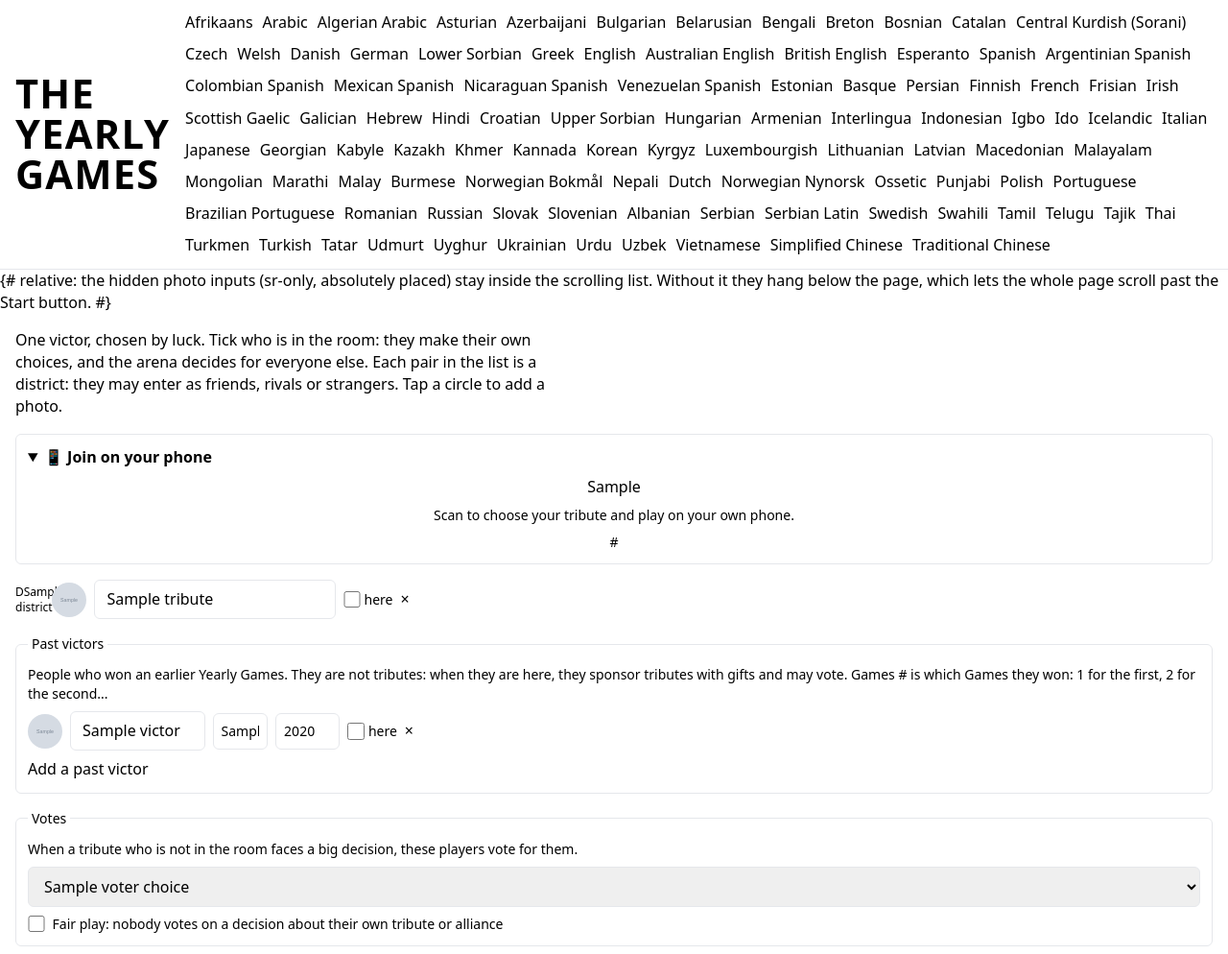
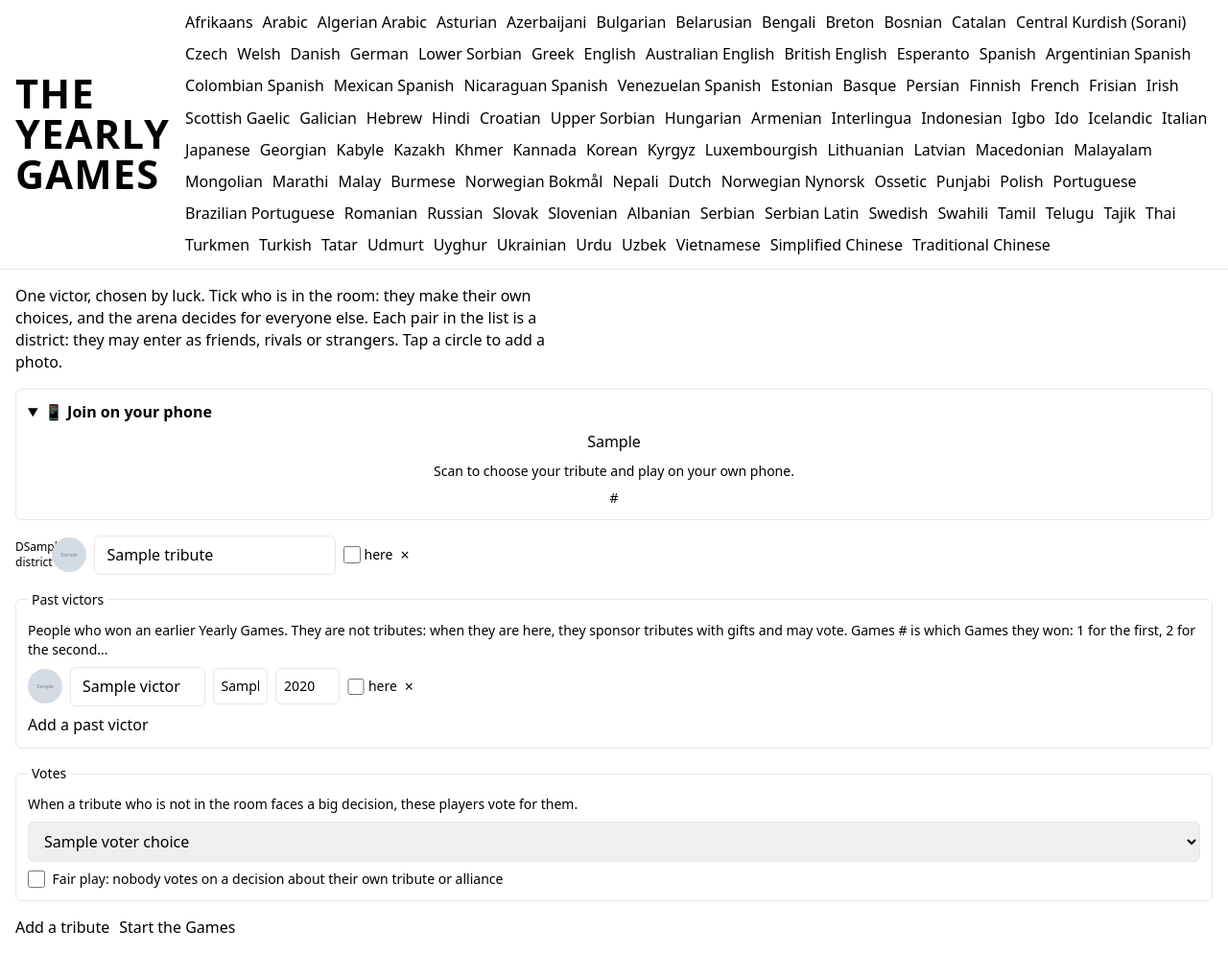
Before and after one commit to MaxDude132/The-Yearly-Games, a Django app: template games/templates/games/setup.html in a window 1280 px wide. Shown: the whole page at 96% size. Run offline with Django 5.2, Linux system fonts and the light colour scheme; the template is opened without the code that fills it: most values are stand-ins (such as "Sample title", 1, 10 or a date in 2020); grey boxes marked "Sample" are stand-in pictures; some libraries are stand-ins or nearby versions.

Commit message:
Setup: keep a template comment on one line so it isn't shown on the page
Django's {# #} comments can't span lines.

Co-Authored-By: Claude Opus 5.5 <noreply@anthropic.com>
Claude-Session: https://claude.ai/code/session_012cCmQpcS5gY4mPHenikC9X

```diff
--- a/games/templates/games/setup.html
+++ b/games/templates/games/setup.html
@@ -5,8 +5,7 @@
       {% translate "The Yearly Games" as title %}{% include "games/_title.html" %}
       <div class="flex flex-wrap items-center gap-2.5">{% include "games/_language.html" %}</div>
     </header>
-    {# relative: the hidden photo inputs (sr-only, absolutely placed) stay inside the scrolling list.
-       Without it they hang below the page, which lets the whole page scroll past the Start button. #}
+    {# relative keeps the hidden photo inputs inside the list, so the page can't scroll past Start. #}
     <main class="relative mx-auto flex w-full max-w-176 flex-col gap-4 overflow-y-auto p-4">
       <p class="m-0 max-w-[65ch] text-moss">{% translate "One victor, chosen by luck. Tick who is in the room: they make their own choices, and the arena decides for everyone else. Each pair in the list is a district: they may enter as friends, rivals or strangers. Tap a circle to add a photo." %}</p>
       {% include "games/_join.html" %}
```
